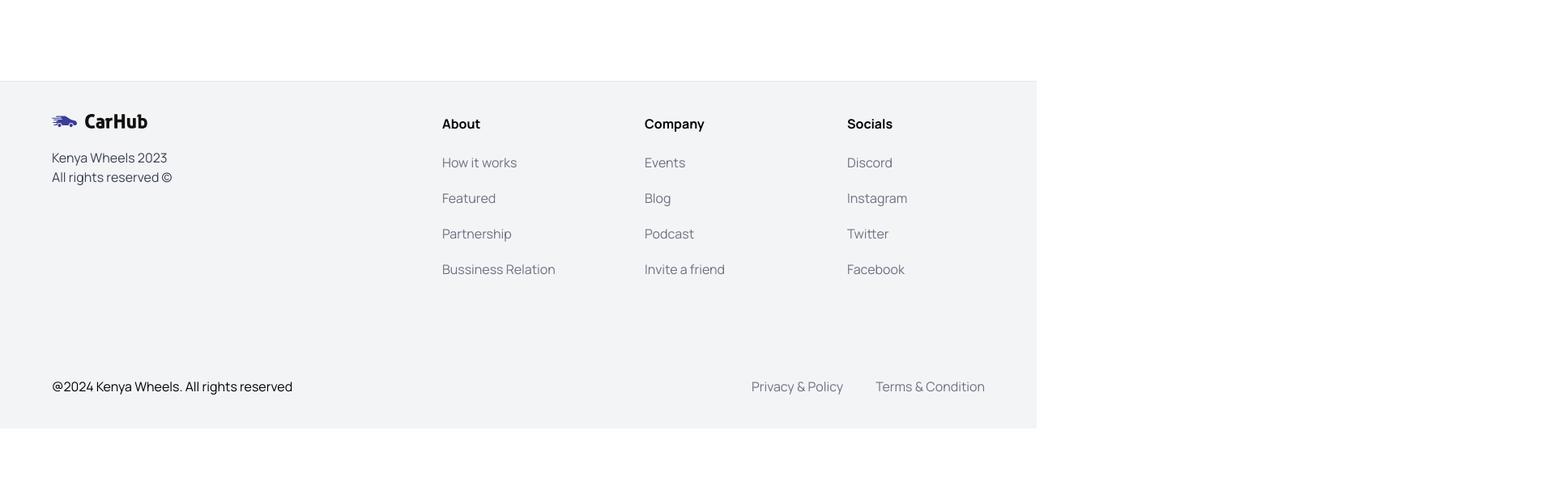
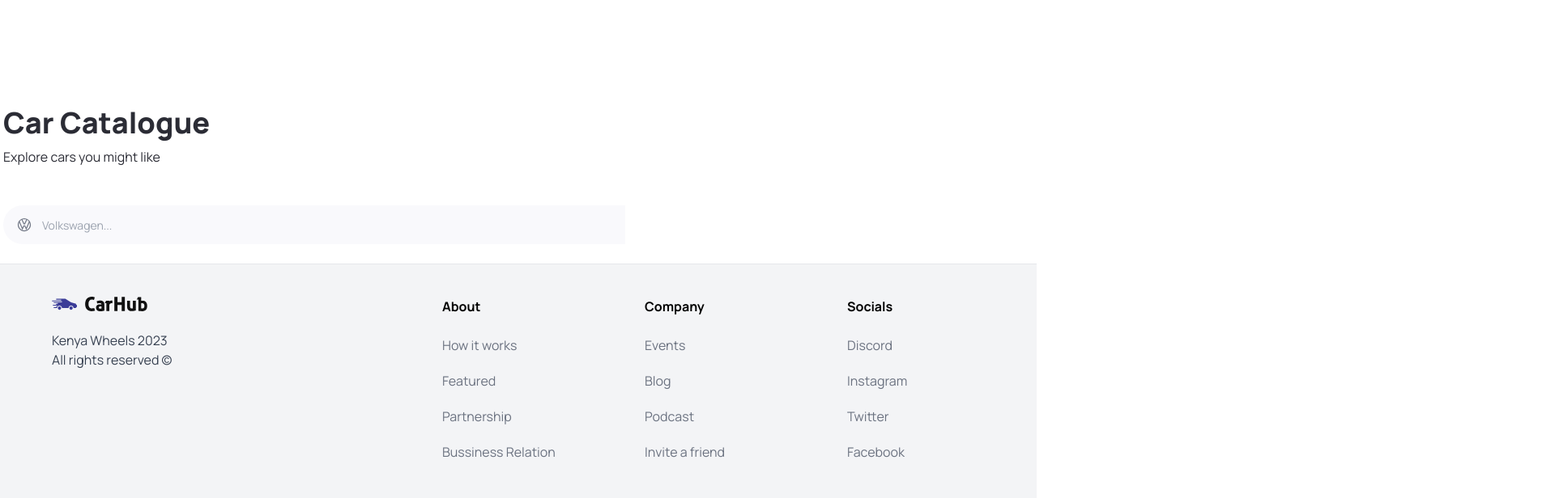
Before and after one commit to mwangimuringi/urbanwheels, a Next.js app: page / in a window 1280 px wide. Shown: the part 720-1336 px from the top of the page at 81% size, 1920 px wide, since content can reach past the window. Before the commit the page ends 1250 px from the top, so only its background shows below. Built offline with nearby package versions, Linux system fonts and the light colour scheme.

Commit message:
Updated components with headless ui

```diff
--- a/app/page.tsx
+++ b/app/page.tsx
@@ -1,10 +1,25 @@
+import CustomFilter from '@/components/CustomFilter'
 import Hero from '@/components/hero'
+import SearchBar from '@/components/SearchBar'
 import React from 'react'
 
 const page = () => {
   return (
-    <div className="">
-      < Hero/>
+    <div className="overflow-hidden">
+      < Hero />
+      <div className="mt-12 px-1 py-1 max-width " id='discover'>
+        <div className="home__text-container">
+          <h1 className='text-4xl font-extrabold'>Car Catalogue</h1>
+          <p>Explore cars you might like</p>
+        </div>
+        <div className="home__filters">
+          <SearchBar />
+          <div className="home__filter-container">
+            <CustomFilter  title = "fuel"/>
+            <CustomFilter  title = "year"/>
+          </div>
+        </div>
+      </div>
     </div>
   )
 }
--- /dev/null
+++ b/components/CustomFilter.tsx
@@ -0,0 +1,11 @@
+import React from 'react'
+
+const CustomFilter = () => {
+  return (
+    <div>
+
+    </div>
+  )
+}
+
+export default CustomFilter
--- /dev/null
+++ b/components/SearchBar.tsx
@@ -0,0 +1,24 @@
+"use client"
+import React, { useState } from 'react'
+
+
+import SearchManufacturer from './SearchManufacturer'
+
+const SearchBar = () => {
+    const [manufacturer ,setManufacturer] = useState('');
+    const handleSearch = () => {
+    }
+  return (
+    <form className='searchbar' onSubmit={handleSearch}>
+      <div className="searchbar__item">
+        <SearchManufacturer
+        manufacturer = {manufacturer}
+        setManufacturer = {setManufacturer}
+
+        />
+      </div>
+    </form>
+  )
+}
+
+export default SearchBar
--- /dev/null
+++ b/components/SearchManufacturer.tsx
@@ -0,0 +1,99 @@
+"use client"
+import { Combobox, ComboboxButton, ComboboxInput, ComboboxOption, ComboboxOptions, Transition } from '@headlessui/react'
+import Image from 'next/image'
+import React, { Fragment, useState } from 'react'
+
+import { SearchManufacturerProps } from '@/types'
+import { manufacturers } from '@/constants'
+
+const SearchManufacturer = ({ manufacturer, setManufacturer }: SearchManufacturerProps) => {
+    const [query, setQuery] = useState("");
+
+    const filteredManufacturers =
+      query === ""
+        ? manufacturers
+        : manufacturers.filter((item) =>
+            item
+              .toLowerCase()
+              .replace(/\s+/g, "")
+              .includes(query.toLowerCase().replace(/\s+/g, ""))
+          );
+
+    return (
+      <div className='search-manufacturer'>
+        <Combobox value={manufacturer} onChange={setManufacturer}>
+          <div className='relative w-full'>
+            {/* Button for the combobox. Click on the icon to see the complete dropdown */}
+            <ComboboxButton className='absolute top-[14px]'>
+              <Image
+                src='/car-logo.svg'
+                width={20}
+                height={20}
+                className='ml-4'
+                alt='car logo'
+              />
+            </ComboboxButton>
+
+            {/* Input field for searching */}
+            <ComboboxInput
+              className='search-manufacturer__input'
+              displayValue={(item: string) => item}
+              onChange={(event) => setQuery(event.target.value)} // Update the search query when the input changes
+              placeholder='Volkswagen...'
+            />
+
+            {/* Transition for displaying the options */}
+            <Transition
+              as={Fragment} // group multiple elements without introducing an additional DOM node i.e., <></>
+              leave='transition ease-in duration-100'
+              leaveFrom='opacity-100'
+              leaveTo='opacity-0'
+              afterLeave={() => setQuery("")} // Reset the search query after the transition completes
+            >
+              <ComboboxOptions
+                className='absolute mt-1 max-h-60 w-full overflow-auto rounded-md bg-white py-1 text-base shadow-lg ring-1 ring-black ring-opacity-5 focus:outline-none sm:text-sm'
+                static
+              >
+                {filteredManufacturers.length === 0 && query !== "" ? (
+                  <ComboboxOption
+                    value={query}
+                    className='search-manufacturer__option'
+                  >
+                    Create "{query}"
+                  </ComboboxOption>
+                ) : (
+                  filteredManufacturers.map((item) => (
+                    <ComboboxOption
+                      key={item}
+                      className={({ focus }) =>
+                        `relative search-manufacturer__option ${
+                          focus ? "bg-primary-blue text-white" : "text-gray-900"
+                        }`
+                      }
+                      value={item}
+                    >
+                      {({ selected, focus }) => (
+                        <>
+                          <span className={`block truncate ${selected ? "font-medium" : "font-normal"}`}>
+                            {item}
+                          </span>
+
+                          {/* Show an focus blue background color if the option is selected */}
+                          {selected ? (
+                            <span className={`absolute inset-y-0 left-0 flex items-center pl-3 ${focus? "text-white": "text-pribg-primary-purple"}`}
+                            ></span>
+                          ) : null}
+                        </>
+                      )}
+                    </ComboboxOption>
+                  ))
+                )}
+              </ComboboxOptions>
+            </Transition>
+          </div>
+        </Combobox>
+      </div>
+    );
+  };
+
+  export default SearchManufacturer;
--- a/types/index.ts
+++ b/types/index.ts
@@ -7,3 +7,8 @@
     MouseEventHandler<HTMLButtonElement>;
     btnType: "button" | "submit";
 }
+
+export interface SearchManufacturerProps {
+    manufacturer: string;
+    setManufacturer: (manufacturer: string) => void;
+}
```
Also changed, not shown: components/index.ts (+8 -1 lines), package.json (+5 -4 lines), 1 other file (tests, documents, lock files or other folders).
